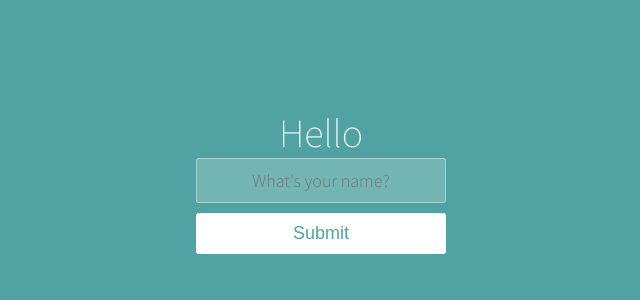
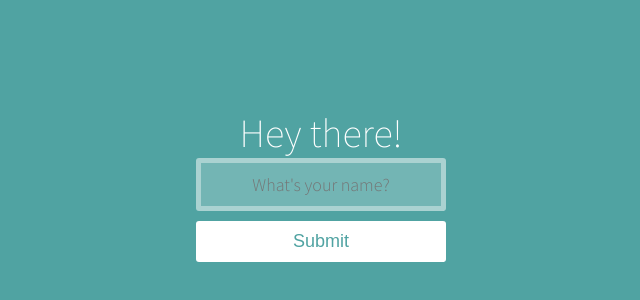
Before and after one commit to antirex/Forms_React, a React (Create React App) app: page / in a window 1280 px wide. Shown: the part 100-400 px from the top of the page, without its empty margins (319-959 px from the left). Built offline with nearby package versions, Linux system fonts and the light colour scheme.

Commit message:
EventListners + States +CR

```diff
--- a/public/styles.css
+++ b/public/styles.css
@@ -26,7 +26,7 @@ body {
 }
 
 input {
-  border: 1px solid rgba(252, 252, 252, 0.4);
+  border: 5px solid rgba(252, 252, 252, 0.4);
   background-color: rgba(252, 252, 252, 0.2);
   width: 250px;
   border-radius: 3px;
@@ -37,6 +37,7 @@ input {
   text-align: center;
   font-size: 18px;
   color: white;
+  outline: none;
   font-weight: 300;
 }
 
--- a/src/components/App.jsx
+++ b/src/components/App.jsx
@@ -1,11 +1,30 @@
-import React from "react";
+import React, { useState } from "react";
 
 function App() {
+  const [heading, setHeading] = useState("Hey there!");
+  const [styles, setStyles] = useState(false);
+
+  function handleClick() {
+    setHeading("Submitted :)");
+  }
+  function hoverButton() {
+    setStyles(true);
+  }
+  function unHoverButton() {
+    setStyles(false);
+  }
   return (
     <div className="container">
-      <h1>Hello</h1>
+      <h1>{heading}</h1>
       <input type="text" placeholder="What's your name?" />
-      <button>Submit</button>
+      <button
+        onClick={handleClick}
+        onMouseOver={hoverButton}
+        onMouseOut={unHoverButton}
+        style={{ backgroundColor: styles && "black" }}
+      >
+        Submit
+      </button>
     </div>
   );
 }
```
